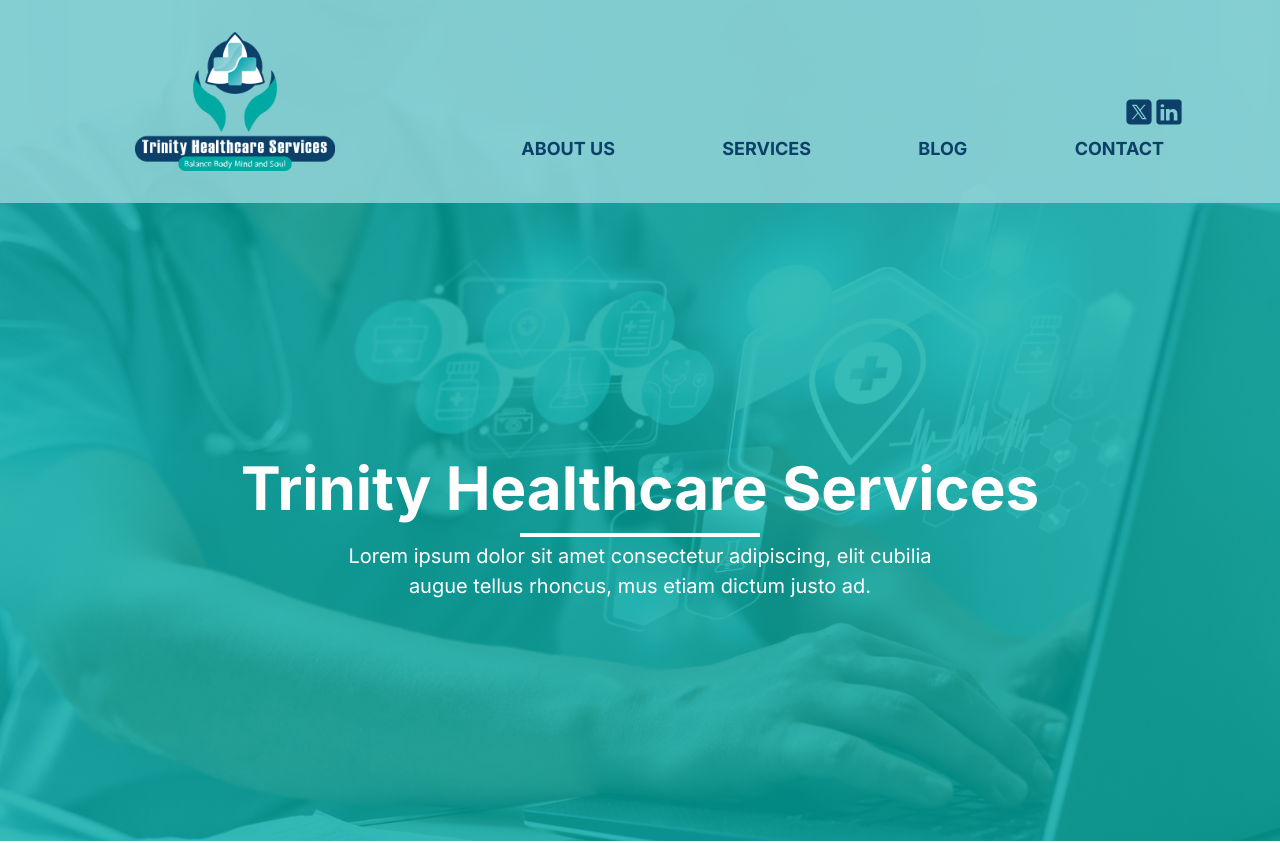
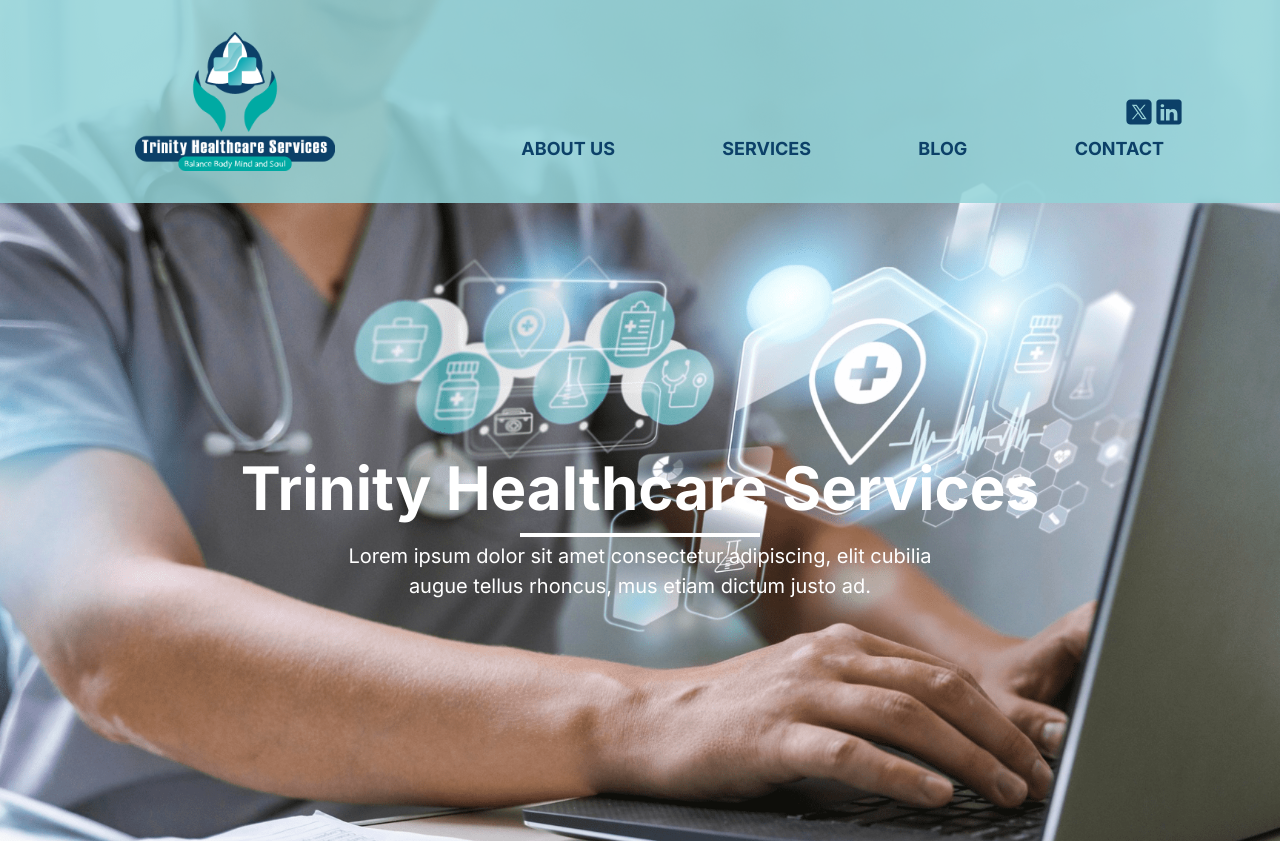
Before and after one commit to LemonGrab766/Trinity-Healthcare, a Next.js app: page / in a window 1280 px wide. Shown: the top 843 px of the page. Built offline with nearby package versions, Linux system fonts and the light colour scheme.

Commit message:
banner test

```diff
--- a/src/components/Banners/HomeBanner.js
+++ b/src/components/Banners/HomeBanner.js
@@ -4,7 +4,8 @@
 export default function HomeBanner() {
   return (
     <div className=" bg-home">
-      <div className=" bg-[#00aaa4c9]">
+      {/* <div className=" bg-[#00aaa4af]"> */}
+      <div>
         <Nav />
         <div className=" flex flex-col justify-center items-center py-60">
           <h1 className=" text-[60px] text-white font-bold">
```
